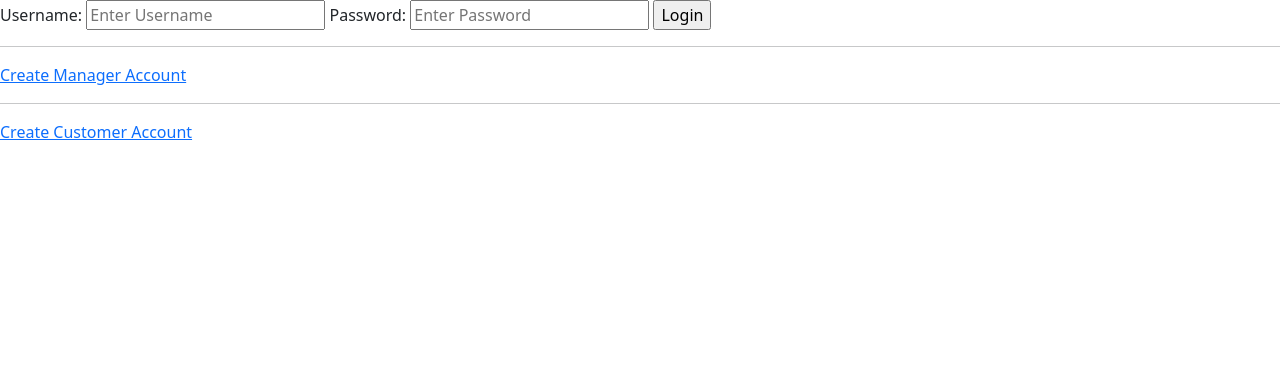
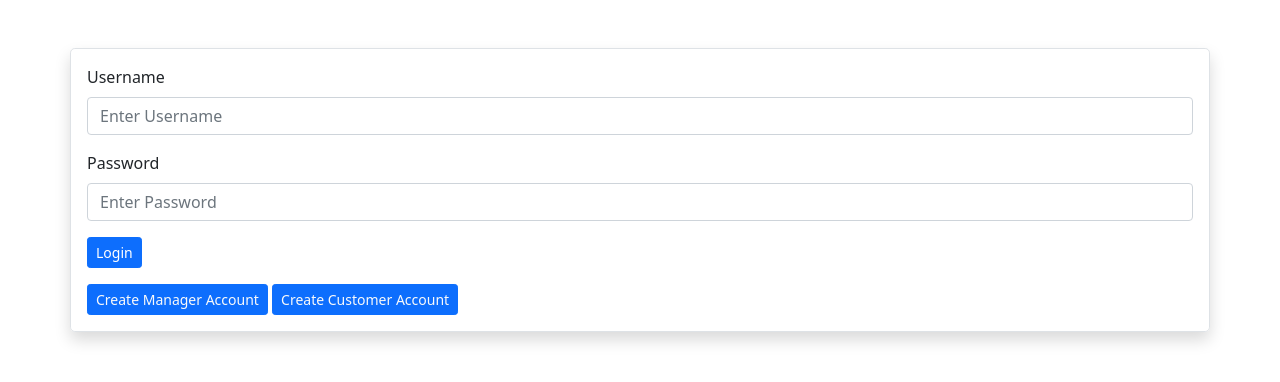
Before and after one commit to SohumDamani/Slot-Booking, a Django app: page /account/login/ in a window 1280 px wide. Shown: the part 82-464 px from the top of the page. Run offline with Django 3.2, Linux system fonts and the light colour scheme.

Commit message:
frontend client search result and account login page

```diff
--- a/main/account/templates/account/login_registration.html
+++ b/main/account/templates/account/login_registration.html
@@ -1,25 +1,29 @@
 {% extends 'basic.html' %}
-
 
 
 {%block content%}
 {% if page == 'login' %}
 <div>
-        <form method="POST" action="">
+    <form method="POST" action="" class="container mt-5 shadow border p-3 rounded rounded-3">
         {% csrf_token %}
-            <Label> Username: </Label>
-            <input type="text" name="username" placeholder="Enter Username"> </input>
-
-            <Label> Password: </Label>
-            <input type="password" name="password" placeholder="Enter Password"> </input>
-
-            <input type="submit" value="Login">
+        <div class="mb-3">
+            <label class="form-label">Username</label>
+            <input type="text" class="form-control" name="username" placeholder="Enter Username">
+        </div>
+        <div class="mb-3">
+            <label class="form-label">Password</label>
+            <input type="password" name="password" placeholder="Enter Password" class="form-control">
+        </div>
+        <input type="submit" class="btn btn-primary btn-sm" value="Login"/>
+        <div class="mt-3">
+            <button class="btn btn-primary btn-sm">
+                <a href="{% url 'manager_signup' %}" class="text-light text-decoration-none">Create Manager Account </a>
+            </button>
+            <button class="btn btn-primary btn-sm">
+                <a href="{% url 'client_signup' %}" class="text-light text-decoration-none"> Create Customer Account </a>
+            </button>
+        </div>
     </form>
-        <hr>
-        <a href="{% url 'manager_signup' %}">Create Manager Account </a>
-        <hr>
-        <a href="{% url 'client_signup' %}"> Create Customer Account </a>
-
 </div>
 {% else %}
 {% if page == 'manager' %}
@@ -41,5 +45,4 @@
 {% endif %}
 
 
-
 {%endblock content%}
```
Also changed, not shown: main/db.sqlite3. Lines whose indentation alone changed are shown as unchanged.
